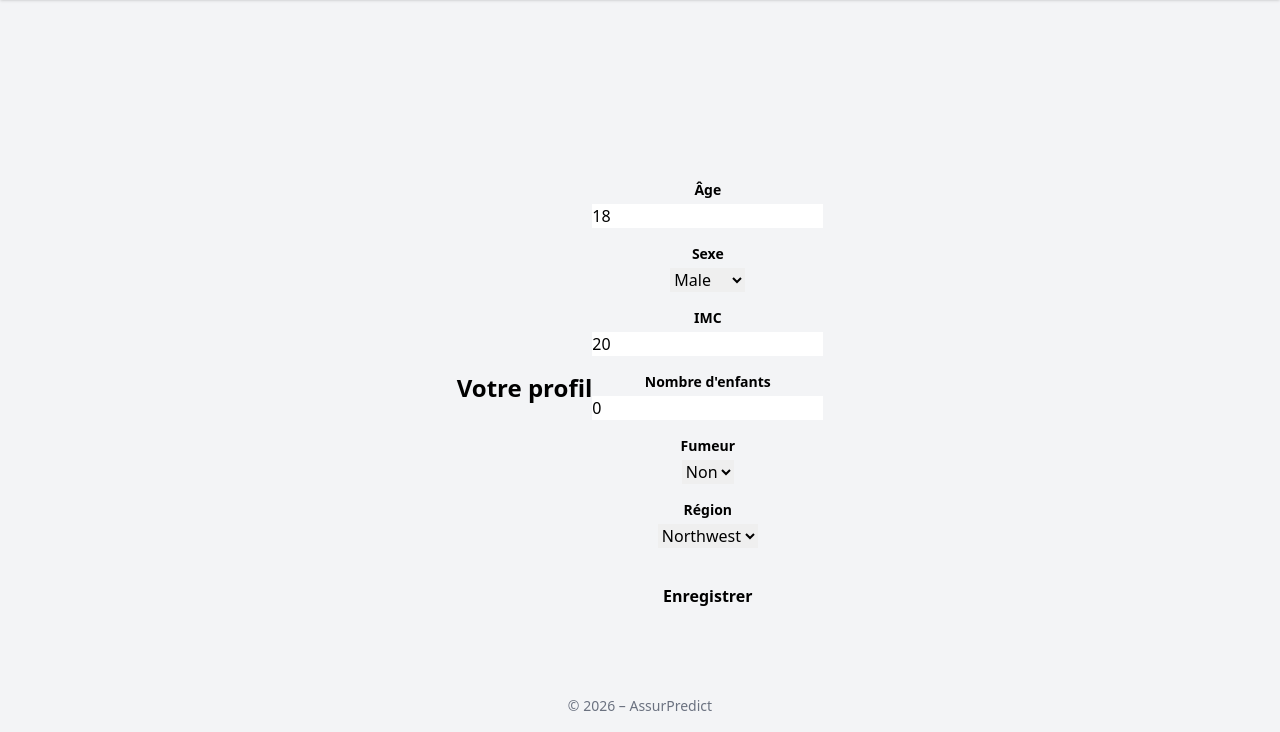
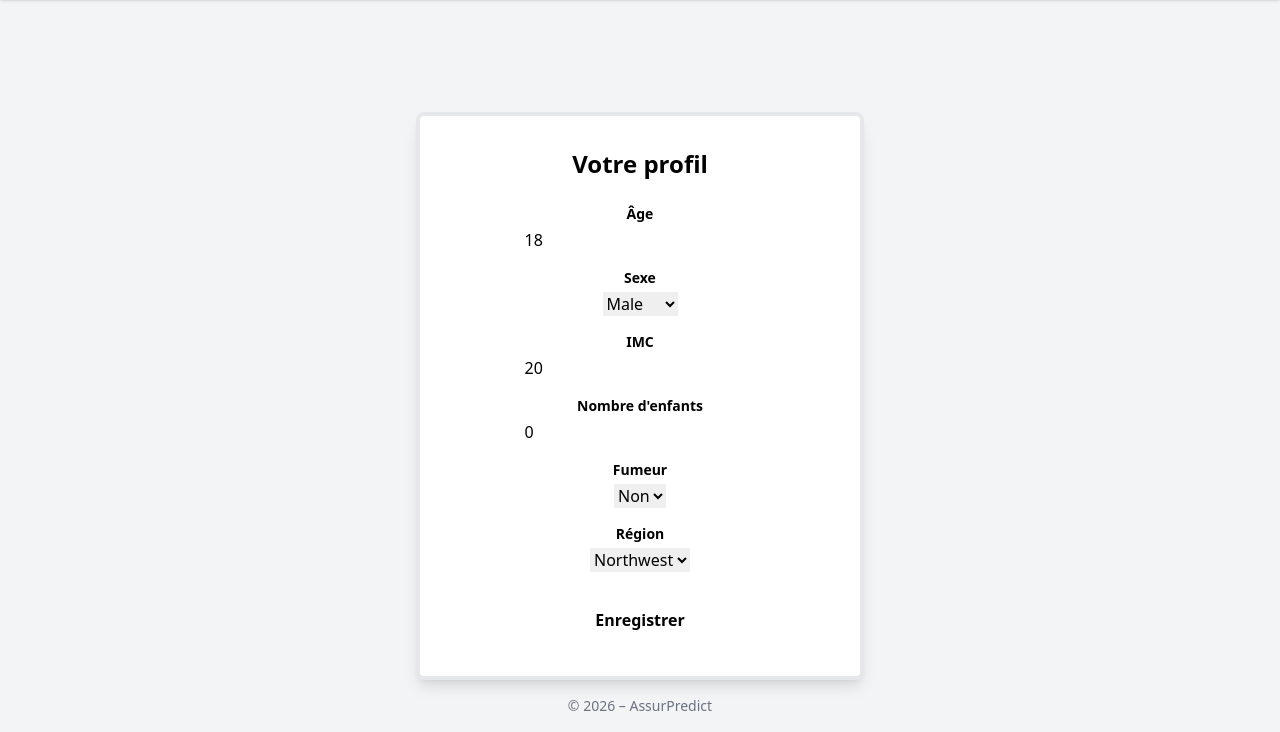
Before and after one commit to lohan1706/Application_de_Prediction_des_Charges_d-Assurance, a Django app: page /profile/ in a window 1280 px wide. Shown: the part 68-800 px from the top of the page. Run offline with Django 5.2, Linux system fonts and the light colour scheme; the visitor is signed in with stand-in values (Sample User, id 1); data comes from the database, SQL or seed files in the repository; data that the repository does not hold is empty; parts of the project's set-up code (start-up, migrations or seed data) failed here and were passed over; some libraries are stand-ins or nearby versions.

Commit message:
fix profile.html

```diff
--- a/Assur_Aimant/profiles/templates/profiles/profile.html
+++ b/Assur_Aimant/profiles/templates/profiles/profile.html
@@ -2,6 +2,7 @@
 
 {% block content %}
 <div class="flex items-center justify-center min-h-[70vh]">
+    <div class="bg-white p-8 rounded-lg shadow-lg border-4 border-ORANGE w-full max-w-md mx-4 pb-[100px]-">
         <h2 class="text-2xl font-bold text-center mb-6 text-GRIS">Votre profil</h2>
 
         <form method="post">
```
